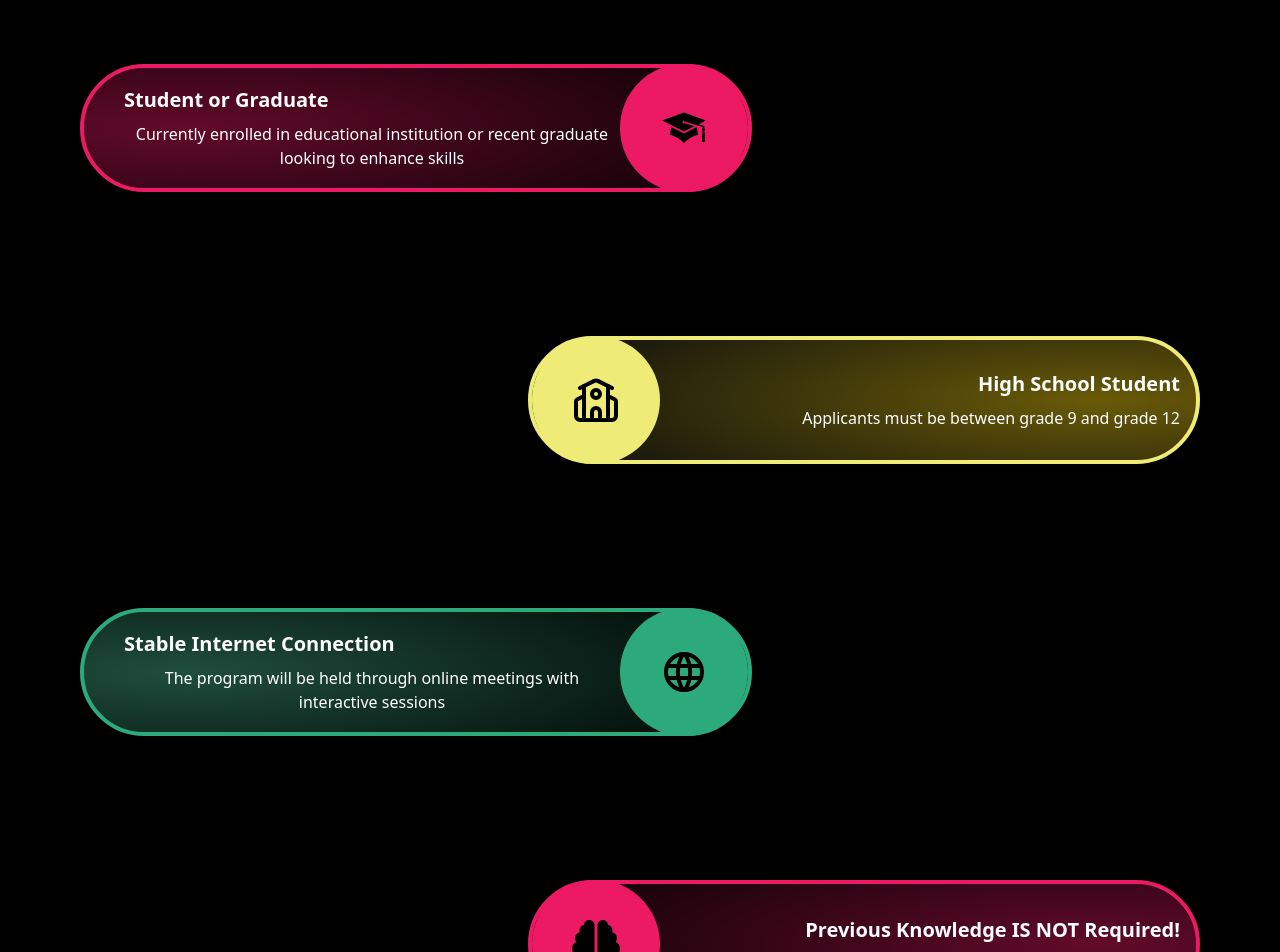
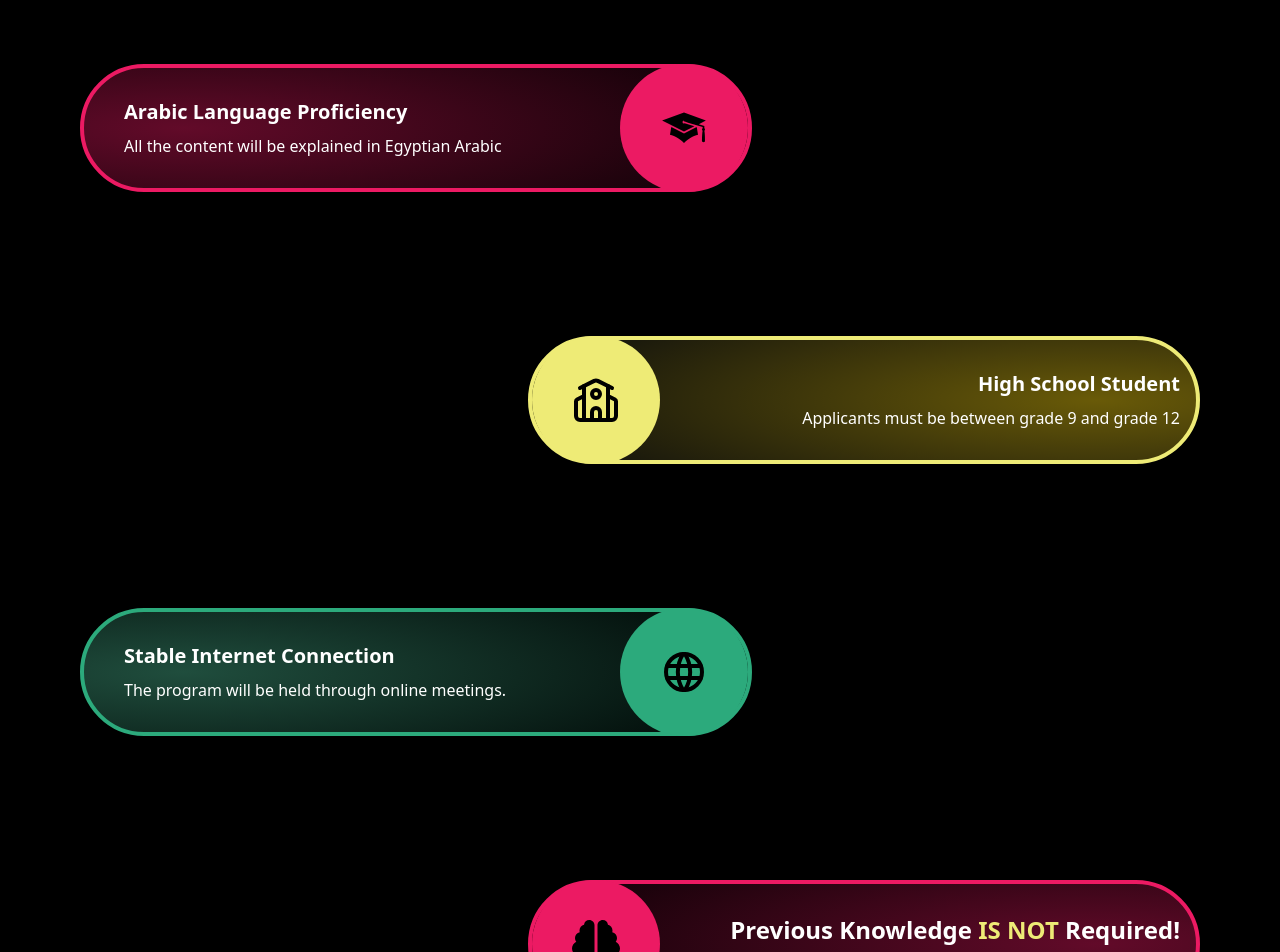
Before and after one commit to YAFFMN/OVAC, a React (Vite) app: page /bootcamp in a window 1280 px wide. Shown: the part 1880-2832 px from the top of the page. Built offline with nearby package versions, Linux system fonts and the light colour scheme.

Commit message:
Update BootcampEligibility.jsx

```diff
--- a/src/Components/BootcampEligibility.jsx
+++ b/src/Components/BootcampEligibility.jsx
@@ -57,8 +57,8 @@ const BootcampEligibility = () => {
           >
             <div className="w-full max-w-sm sm:max-w-md md:max-w-lg lg:max-w-xl xl:max-w-2xl">
               <EligabilityCard
-                title="Student or Graduate"
-                description="Currently enrolled in educational institution or recent graduate looking to enhance skills"
+                title="Arabic Language Proficiency"
+                description="All the content will be explained in Egyptian Arabic"
                 borderColor='#ec1a63'
                 gradient="radial-gradient(120% 140% at 15% 50%, rgba(236,26,99,0.35) 0%, rgba(236,26,99,0.15) 40%, rgba(236,26,99,0) 70%)"
                 textAlign="left"
@@ -104,7 +104,7 @@ const BootcampEligibility = () => {
             <div className="w-full max-w-sm sm:max-w-md md:max-w-lg lg:max-w-xl xl:max-w-2xl">
               <EligabilityCard
                 title="Stable Internet Connection"
-                description="The program will be held through online meetings with interactive sessions"
+                description="The program will be held through online meetings."
                 borderColor='var(--main-color-3)'
                 gradient="radial-gradient(120% 140% at 15% 50%, rgba(83,190,151,0.35) 0%, rgba(83,190,151,0.15) 40%, rgba(83,190,151,0) 70%)"
                 textAlign="left"
@@ -126,7 +126,11 @@ const BootcampEligibility = () => {
           >
             <div className="w-full max-w-sm sm:text-sm md:max-w-lg lg:max-w-xl xl:max-w-2xl">
               <R_EligabilityCard
-                title="Previous Knowledge IS NOT Required!"
+                title={
+                  <span className="text-sm sm:text-base md:text-lg lg:text-xl xl:text-2xl font-semibold leading-tight">
+                    Previous Knowledge <span className="text-[var(--main-color-2)] text-font-bolder">IS NOT</span> Required!
+                  </span>
+                }
                 description="You can have your first experience with us. We'll guide you from the basics."
                 borderColor='#ec1a63'
                 gradient="radial-gradient(120% 140% at 85% 50%, rgba(236,26,99,0.35) 0%, rgba(236,26,99,0.15) 40%, rgba(236,26,99,0) 70%)"
```
